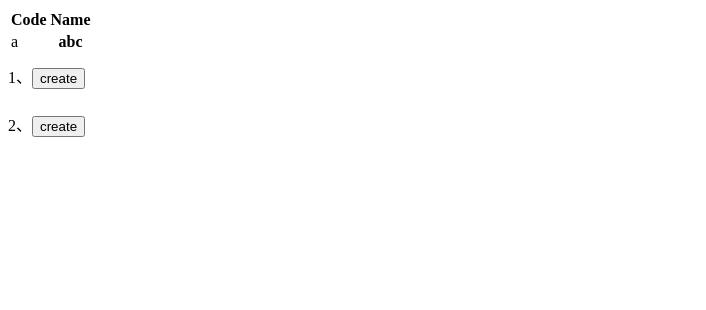
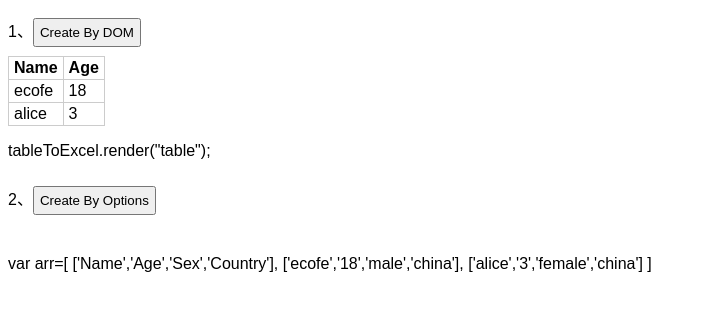
Before and after one commit to vukbgit/tabletoexcel, a website: page index.html in a window 1280 px wide. Shown: the whole page, without its empty margins (0-706 px from the left). Drawn offline with Linux system fonts and the light colour scheme.

Commit message:
modify example

```diff
--- a/index.html
+++ b/index.html
@@ -1,41 +1,66 @@
 <!doctype html>
 <html>
+
 <head>
 	<meta charset="utf-8">
-<title></title></head>
+	<title></title>
+</head>
 <style>
-div{line-height: 3;}
+	body{font-family: Arial, Helvetica, sans-serif;}
+	table{border-collapse: collapse}
+	td,th{border:1px solid #ccc; padding: 2px 5px;}
+	button{padding: 5px;}
+	div {
+		line-height: 3;
+	}
 </style>
+
 <body>
+	<div>
+		1、<button id="button1">Create By DOM</button>
+	</div>
+
 	<table id="table">
-	   <tr><th>Code</th><th>Name</th></tr>
-	   <tr><td>a</td><th>abc</td></tr>
+		<tr>
+			<th>Name</th>
+			<th>Age</th>
+		</tr>
+		<tr>
+			<td>ecofe</td>
+			<td>18</td>
+		</tr>
+		<tr>
+			<td>alice</td>
+			<td>3</td>
+		</tr>
 	</table>
+	<p>tableToExcel.render("table");</p>
 	<div>
-1、<button id="button1">create</button>
-</div>
-<div>
-2、<button id="button2">create</button>
+		2、<button id="button2">Create By Options</button>
+		<p>
+			var arr=[ ['Name','Age','Sex','Country'], ['ecofe','18','male','china'], ['alice','3','female','china'] ]
+		</p>
 	</div>
 	<script src="table-to-excel.js"></script>
 	<script>
-
-var tableToExcel=new TableToExcel();
-document.getElementById('button1').onclick=function(){
+		var tableToExcel = new TableToExcel();
+		document.getElementById('button1').onclick = function () {
 
 			tableToExcel.render("table");
 
 		};
-document.getElementById('button2').onclick=function(){
+		document.getElementById('button2').onclick = function () {
 
 
-	var arr=[
-		['LastName','Sales','Country','Quarter'],
-		['Smith','1675323242在34234','UK','Qtr 3'],
-		['Johnson','14808','USA','Qtr 4']
+			var arr = [
+				['Name', 'Age', 'Sex', 'Country'],
+				['ecofe', '18', 'male', 'china'],
+				['alice', '3', 'female', 'china']
 			]
-	tableToExcel.render(arr,[{text:"create",bg:"#000",color:"#fff"},{text:"createcreate",bg:"#ddd",color:"#fff"}]);
+			tableToExcel.render(arr, [{ text: "title1", bg: "#333", color: "#fff" }, { text: "title2", bg: "#ddd", color: "#333" }]);
 		};
+
 	</script>
 </body>
+
 </html>
```
Also changed, not shown: README.md. Lines whose indentation alone changed are shown as unchanged.
